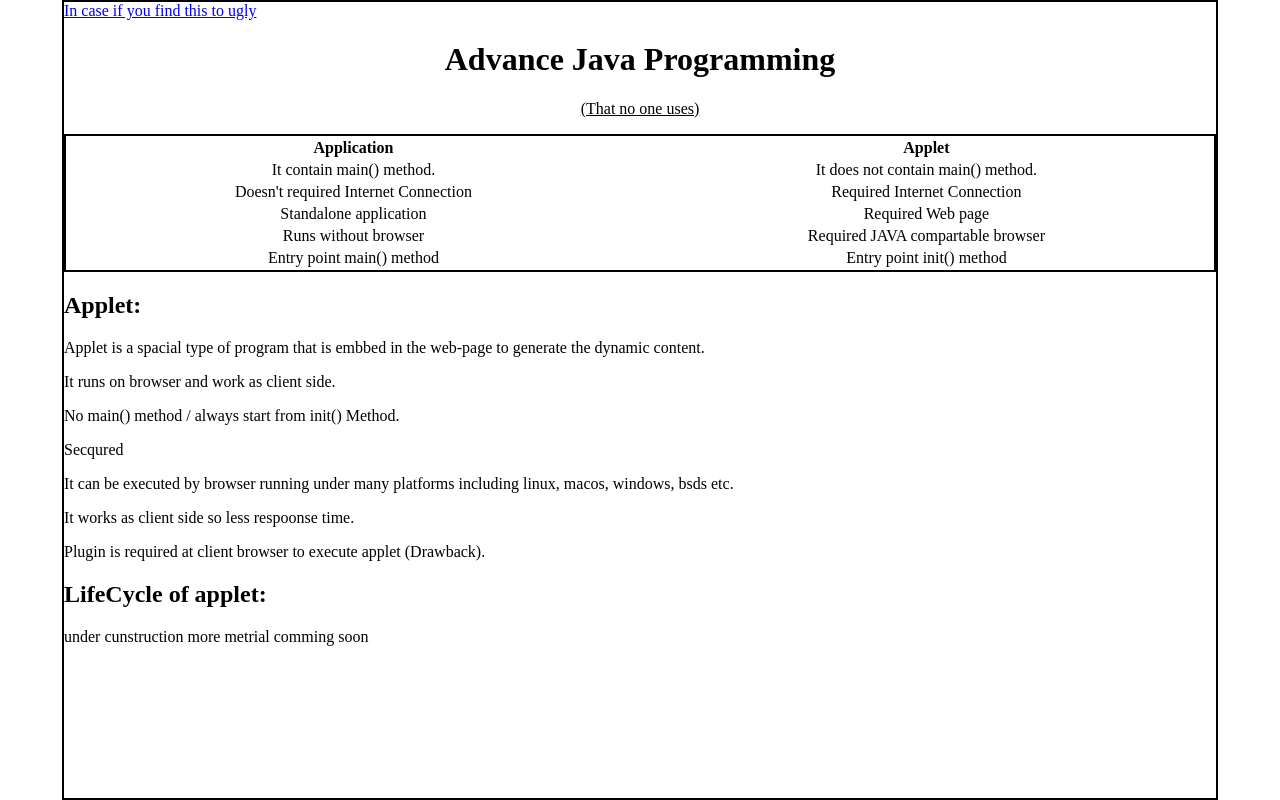
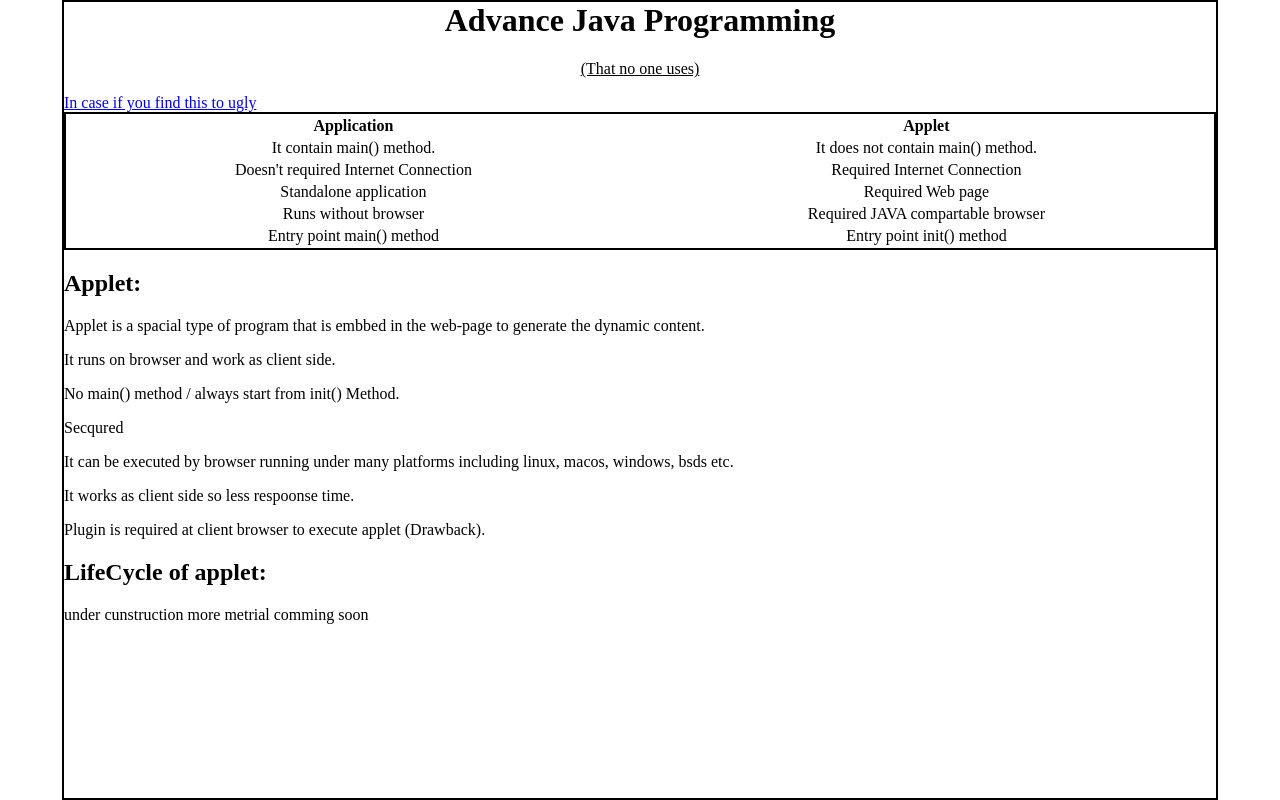
Before and after one commit to user7004/user7004.github.io, a plain HTML site: page index.html in a window 1280 px wide. Drawn offline with Linux system fonts and the light colour scheme.

Commit message:
Update index.html

```diff
--- a/index.html
+++ b/index.html
@@ -10,9 +10,9 @@ body{
 </style>
 </head>
 <body>
-	<a href="bmfwebsite.html">In case if you find this to ugly</a>
 <h1 style="text-align:center;">Advance Java Programming</h1>
 <p style="text-align:center;"><u>(That no one uses)</u><p>
+<a href="bmfwebsite.html" stle="text-align:center;">In case if you find this to ugly</a>
 <table style="width:100%; border:2px solid black; text-align: center;">
 	<tr>
 	<th>Application</th>
```
